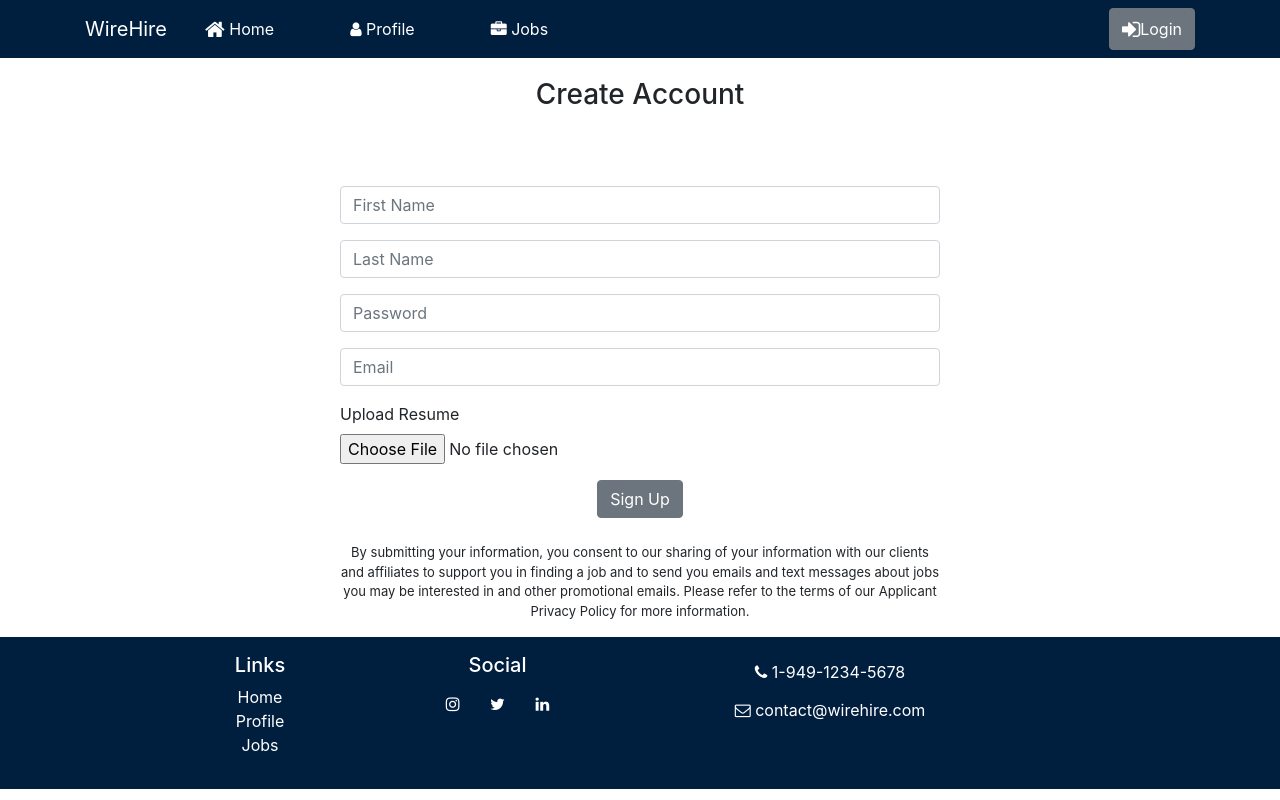
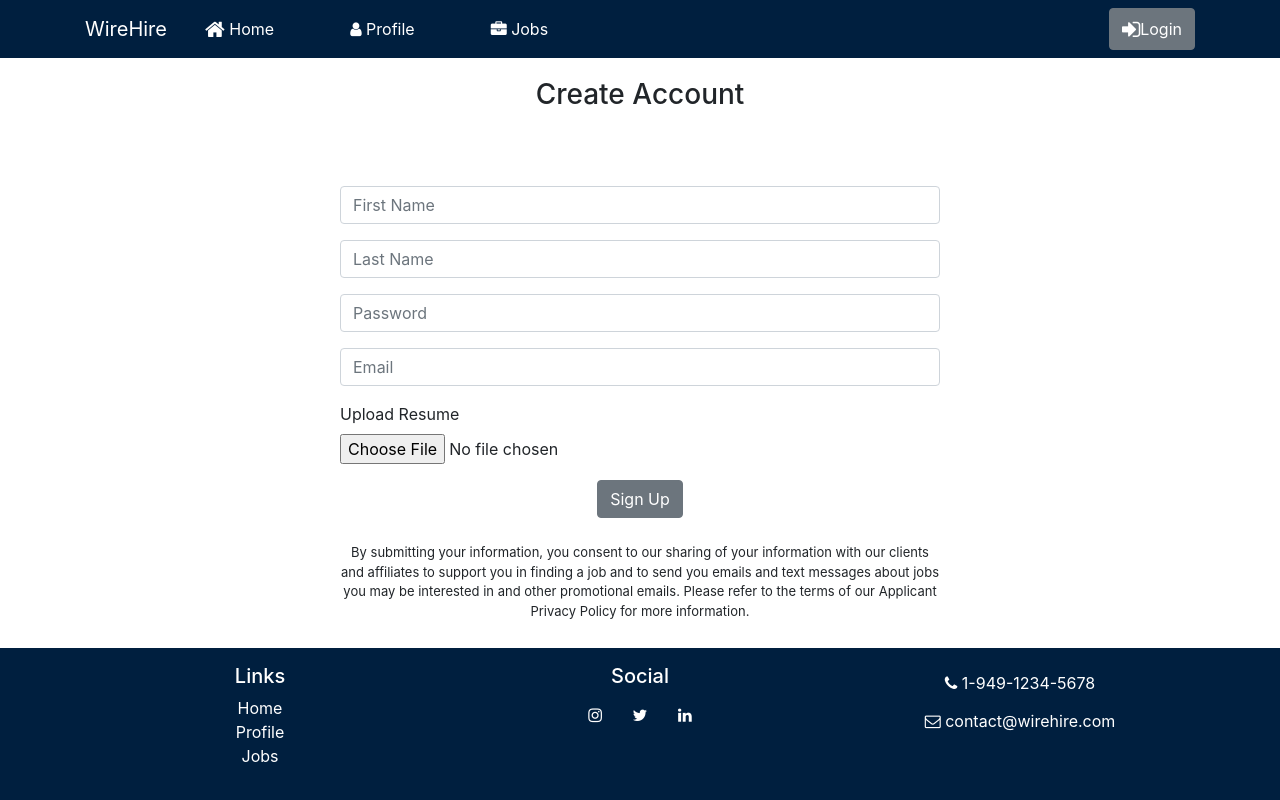
Before and after one commit to ahmadalatab/WireHire, a React (Create React App) app: page /signup in a window 1280 px wide. Built offline with nearby package versions, Linux system fonts and the light colour scheme.

Commit message:
fix footer formatting

```diff
--- a/src/App.css
+++ b/src/App.css
@@ -1,5 +1,9 @@
 .App {
   text-align: center;
+  display: flex;
+  min-height: 100vh;
+  flex-direction: column;
+  justify-content: flex-start;
 }
 
 .App-logo {
@@ -98,6 +102,7 @@
   bottom: 0;
   left: 0;
   width: 100%;
+  margin-top: auto;
 }
 
 .footer-items {
--- a/src/components/FooterComponent.js
+++ b/src/components/FooterComponent.js
@@ -1,12 +1,12 @@
 import React from 'react';
 import { Link } from 'react-router-dom';
 
-function Footer(props) {
+function Footer() {
     return (
         <footer id="footer">
             <div className="container">
-                <div className="row">
-                    <div className="col-4 col-sm-2 offset-1 footer-items">
+                <div className="row justify-content-center">
+                    <div className="col-md-4 col-sm-6 footer-items">
                         <h5>Links</h5>
                         <ul className="list-unstyled">
                             <li><Link to="/">Home</Link></li>
@@ -14,13 +14,13 @@ function Footer(props) {
                             <li><Link to="/jobs">Jobs</Link></li>
                         </ul>
                     </div>
-                    <div className="col-6 col-sm-3 text-center">
+                    <div className="col-md-4 col-sm-6 text-center">
                         <h5 className="footer-items">Social</h5>
                         <a className="btn btn-social-icon btn-instagram" href="http://instagram.com/"><i className="fa fa-instagram footer-items" /></a>{' '}
                         <a className="btn btn-social-icon btn-twitter" href="http://twitter.com/"><i className="fa fa-twitter footer-items" /></a>{' '}
                         <a className="btn btn-social-icon btn-google" href="http://linkedin.com/"><i className="fa fa-linkedin footer-items" /></a>
                     </div>
-                    <div className="col-sm-4 text-center">
+                    <div className="col-md-4 col-sm-6 text-center">
                         <a role="button" className="btn btn-link" href="tel:+194912345678"><i className="fa fa-phone footer-items" /> 1-949-1234-5678</a><br />
                         <a role="button" className="btn btn-link " href="mailto:contact@wirehire.com"><i className="fa fa-envelope-o footer-items" /> contact@wirehire.com</a>
                     </div>
```
